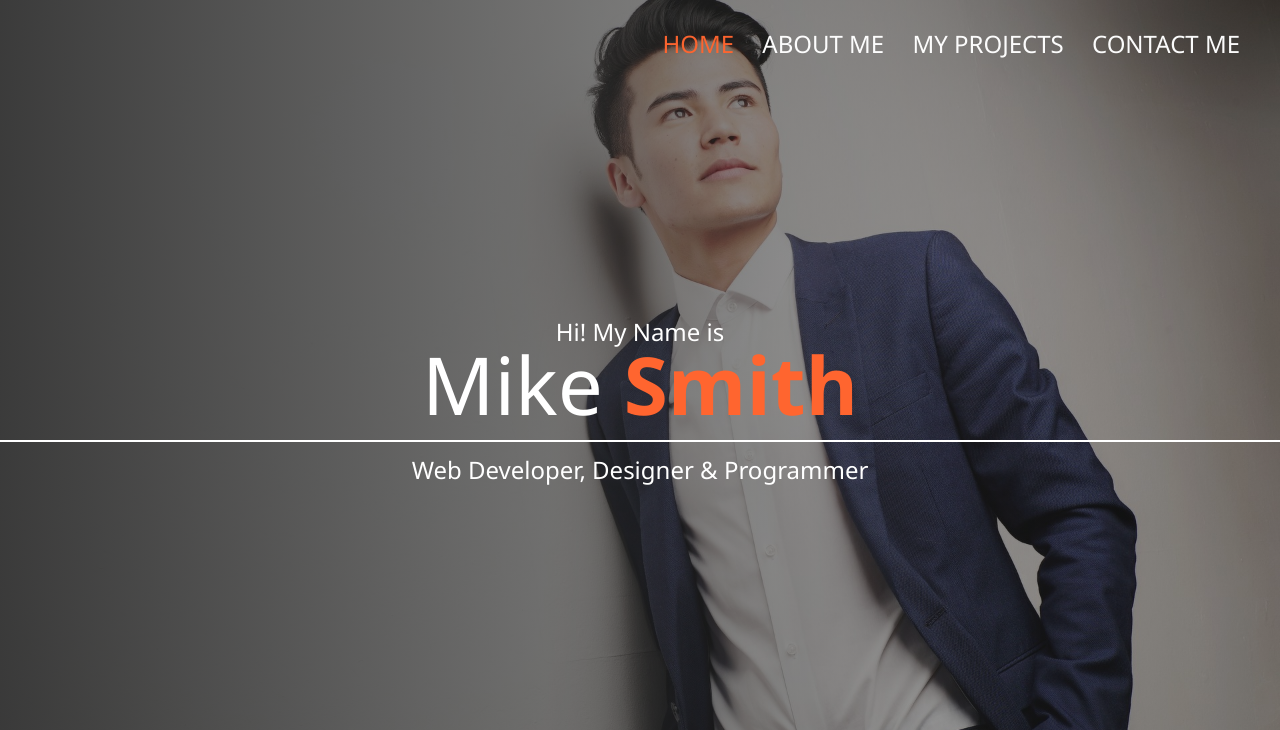
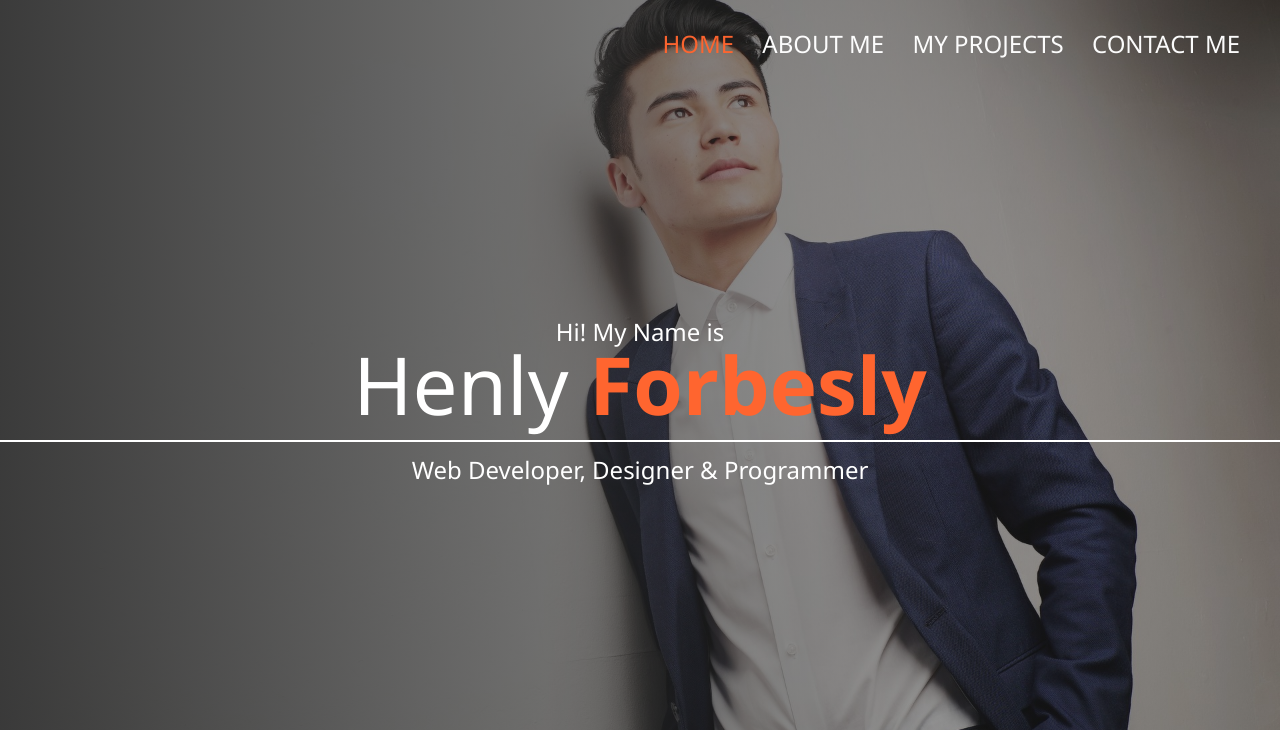
Before and after one commit to henlyforbesly/Scss-Project-Practice, a plain HTML site: page src/index.html in a window 1280 px wide. Shown: the top 730 px of the page. Drawn offline with Linux system fonts and the light colour scheme.

Commit message:
Change name from Mike Smith

```diff
--- a/src/index.html
+++ b/src/index.html
@@ -5,7 +5,7 @@
     <meta http-equiv="X-UA-Compatible" content="IE=edge">
     <meta name="viewport" content="width=device-width, initial-scale=1.0">
     <link rel="stylesheet" href="css/main.css">
-    <title>Mike Smith Portfolio</title>
+    <title>Henly Forbesly Portfolio</title>
 </head>
 <body>
     <header>
@@ -43,7 +43,7 @@
         <section class="home">
             <h2>Hi! My Name is</h2>
             <h1 class="home__name">
-                Mike <span class="home__name--last">Smith</span>
+                Henly <span class="home__name--last">Forbesly</span>
             </h1>
             <h2>
                 Web Developer, Designer & Programmer
```
